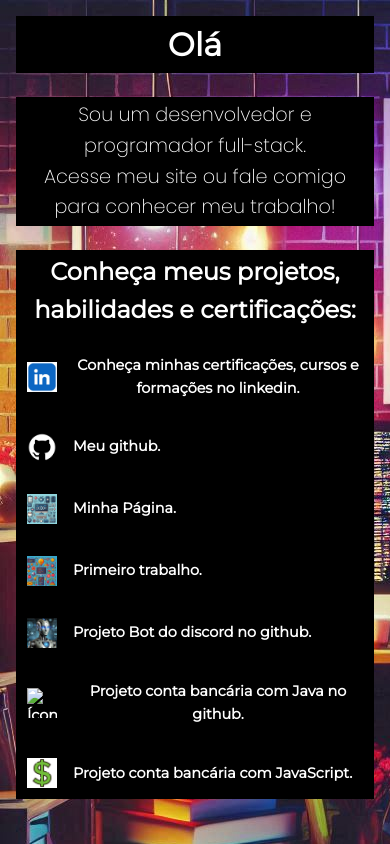
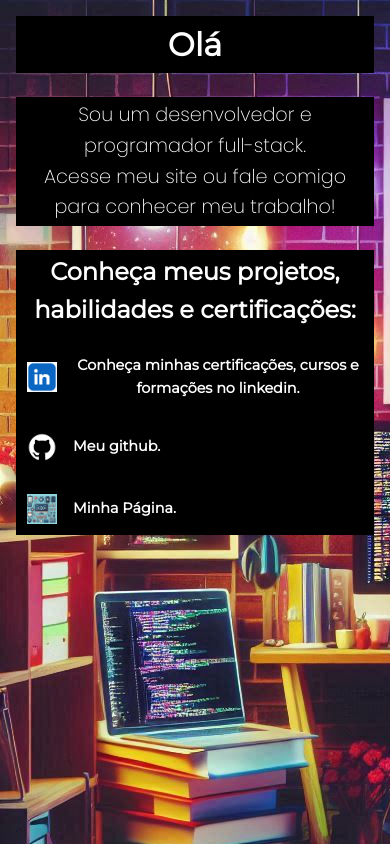
Before and after one commit to Webermanoel/portif-lio, a website: page index.html in a window 390 px wide. Drawn offline with Linux system fonts and the light colour scheme.

Commit message:
Atualizando página principal do portifólio

```diff
--- a/index.html
+++ b/index.html
@@ -32,27 +32,6 @@
                     <img class="apresentacao__links__imagem" src="images/icone_programação2.png" alt="Ícone página de programação">
                     Minha Página.
                 </a>
-
-                <a class="apresentacao__links__navegacao" href="https://rifapascoacomarmy.vercel.app/">
-                    <img class="apresentacao__links__imagem" src="images/portifólio.png" alt="Ícone página">
-                    Primeiro trabalho.
-                </a>
-
-                <a class="apresentacao__links__navegacao" href="https://github.com/Webermanoel/DiscordBotPython.git">
-                    <img class="apresentacao__links__imagem" src="images/iconebotdiscord.png" alt="Ícone DiscordBotPython">
-                    Projeto Bot do discord no github.
-                </a>
-
-                <a class="apresentacao__links__navegacao" href="https://github.com/Webermanoel/contabancaria">
-                    <img class="apresentacao__links__imagem" src="images/banco.jpg" alt="Ícone contabancaria">
-                    Projeto conta bancária com Java no github.
-                </a>
-
-                <a class="apresentacao__links__navegacao" href="https://bancojavascript-ashen.vercel.app/">
-                    <img class="apresentacao__links__imagem" src="images/dinheiro.jpg" alt="icone dinheiro">
-                    Projeto conta bancária com JavaScript.
-                </a>
-
             </div>
         </section>
     </main>
--- a/portifólio.css
+++ b/portifólio.css
@@ -130,20 +130,20 @@ body {
 
     .apresentacao {
         padding: 1rem;
-        gap: 1rem; /* Reduz o espaço entre os elementos */
+        gap: 1rem;
     }
     .apresentacao__links {
-        gap: 1rem; /* Ajusta o espaçamento entre os links */
+        gap: 1rem;
     }
     .apresentacao__conteudo {
-        gap: 1.5rem; /* Reduz o espaço entre texto e outros conteúdos */
+        gap: 1.5rem;
     }
 
     .apresentacao__conteudo__titulo {
-        font-size: 2rem; /* Reduz o tamanho do título */
+        font-size: 2rem;
     }
     .apresentacao__conteudo__texto {
-        font-size: 1.2rem; /* Diminui o texto */
+        font-size: 1.2rem;
     }
 
     .apresentacao__conteudo__texto {
@@ -151,7 +151,7 @@ body {
     }
 
     .apresentacao__links__navegacao {
-        padding: 0.5rem; /* Reduz o padding interno dos links */
-        font-size: 0.9rem; /* Reduz o tamanho da fonte */
+        padding: 0.5rem;
+        font-size: 0.9rem;
     }
 }
--- a/programa/programa.css
+++ b/programa/programa.css
@@ -91,7 +91,7 @@
     transform: scale(1.2);
 }
 
-/* Responsividade */
+
 @media screen and (max-width: 1024px) {
     .entrada_do_usuario {
         max-width: 80%;
```
